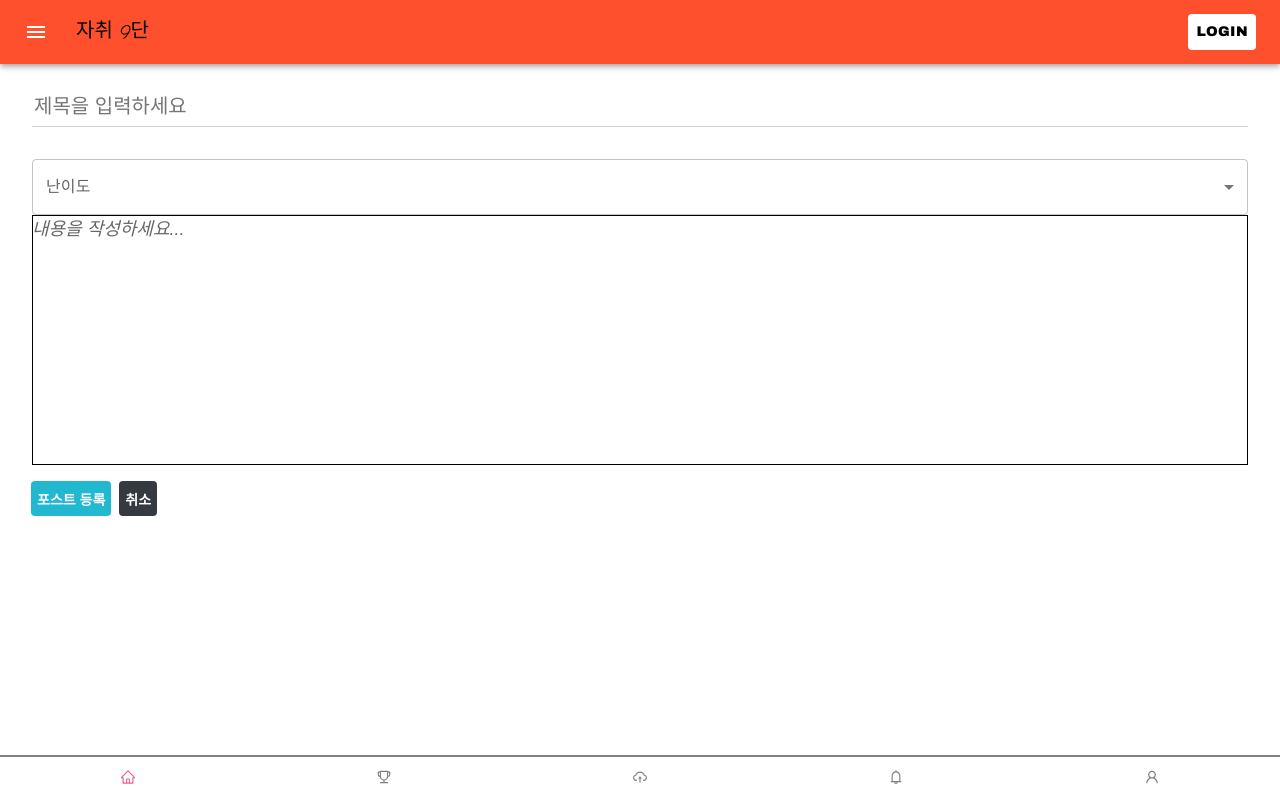
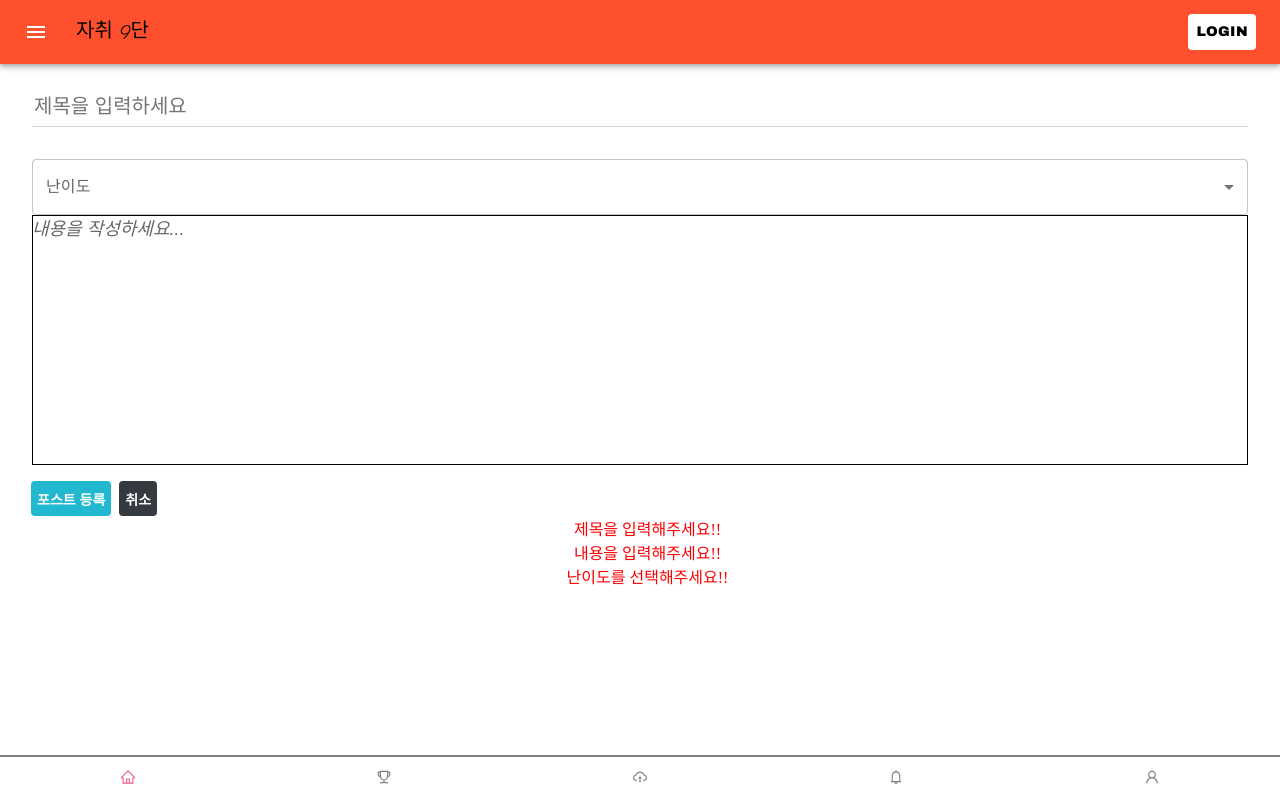
Before and after one commit to MinsungKimDev/2022_Capstone, a React (Create React App) app in the folder blog-frontend/: page /write in a window 1280 px wide. Both pictures are taken after a click on the button "포스트 등록". Built offline with nearby package versions, Linux system fonts and the light colour scheme.

Commit message:
add nullpost error message

```diff
--- a/blog-frontend/src/components/write/WriteActionButton.js
+++ b/blog-frontend/src/components/write/WriteActionButton.js
@@ -17,15 +17,25 @@ const StyledButton = styled(Button)`
         margin-left: 0.5rem;
     }
 `;
+const ErrorMessage = styled.div`
+    color: red;
+    text-align: center;
+    font-size: 0.875rem
+    margin-top: 1rem;
+    `;
 
-const WriteActionButtons = ({onCancel, onPublish})=>{
+const WriteActionButtons = ({onCancel, onPublish, nullPostTitle, nullPostBody, nullPostLevel})=>{
     return (
         <WriteActionButtonsBlock>
             <StyledButton cyan onClick={onPublish}>
                 포스트 등록
             </StyledButton>
             <StyledButton onClick = {onCancel}>취소</StyledButton>
+            {nullPostTitle? nullPostTitle&&<ErrorMessage>{nullPostTitle}</ErrorMessage> : ""}
+            {nullPostBody? nullPostBody&&<ErrorMessage>{nullPostBody}</ErrorMessage> : ""}
+            {nullPostLevel? nullPostLevel&&<ErrorMessage>{nullPostLevel}</ErrorMessage> : ""}
         </WriteActionButtonsBlock>
+
     );
 };
 
--- a/blog-frontend/src/containers/write/WriteActionButtonsContainer.js
+++ b/blog-frontend/src/containers/write/WriteActionButtonsContainer.js
@@ -1,10 +1,14 @@
-import React, { useEffect } from "react";
+import React, { useEffect, useState } from "react";
 import WriteActionButtons from "../../components/write/WriteActionButton";
 import { useSelector, useDispatch } from "react-redux";
 import { withRouter } from "react-router-dom";
-import { writePost } from '../../modules/write'
+import write, { writePost } from '../../modules/write'
 
 const WriteActionButtonsContainer = ({history}) => {
+    const [nullPostTitle, setNullPostTitle] = useState("");
+    const [nullPostBody, setNullPostBody] = useState("");
+    const [nullPostLevel, setNullPostLevel] = useState("");
+
     const dispatch = useDispatch();
     const { title, body, level, post, postError } = useSelector(({write}) => ({
         title: write.title,
@@ -13,6 +17,22 @@ const WriteActionButtonsContainer = ({history}) => {
         post: write.post,
         postError: write.postError,
     }));
+
+    const hideNull = () => {
+        if(title==="") {
+        setTimeout(()=>{ setNullPostTitle(false) }, 4000);
+        clearTimeout();
+        }
+        if(body===""){
+            setTimeout(()=>{ setNullPostBody(false) }, 4000);
+            clearTimeout();
+        }
+        if(level===""){
+            setTimeout(()=>{ setNullPostLevel(false) }, 4000);
+            clearTimeout();
+        }
+    };
+
     //포스트 등록
     const onPublish = () => {
         if(title!=="" && body!=="" && level!==""){
@@ -26,12 +46,18 @@ const WriteActionButtonsContainer = ({history}) => {
         } else {
             if(title==="") {
                 alert("제목을 입력해주세요!!");
+                setNullPostTitle("제목을 입력해주세요!!");
+                hideNull();
             }
             if(body==="") {
                 alert("내용을 입력해주세요!!");
+                setNullPostBody("내용을 입력해주세요!!");
+                hideNull();
             }
             if(level===""){
                 alert("난이도를 선택해주세요!!");
+                setNullPostLevel("난이도를 선택해주세요!!");
+                hideNull();
             }
         }
     };
@@ -50,7 +76,7 @@ const WriteActionButtonsContainer = ({history}) => {
             console.log(postError);
         }
     }, [history, post, postError]);
-    return <WriteActionButtons onPublish={onPublish} onCancel={onCancel} />;
+    return <WriteActionButtons onPublish={onPublish} onCancel={onCancel} nullPostTitle={nullPostTitle} nullPostBody={nullPostBody} nullPostLevel={nullPostLevel}/>;
 }
 
 export default withRouter(WriteActionButtonsContainer);
--- a/blog-frontend/src/modules/posts.js
+++ b/blog-frontend/src/modules/posts.js
@@ -23,13 +23,15 @@ export function* postsSaga() {
 const initialState = {
     posts: null,
     error: null,
+    lastPage: 1,
 };
 
 const posts = handleActions(
     {
-        [LIST_POSTS_SUCCESS]: (state, {payload: posts}) => ({
+        [LIST_POSTS_SUCCESS]: (state, {payload: posts, meta: response}) => ({
             ...state,
             posts,
+            lastPage: parseInt(response.headers['last-page'], 10),
         }),
         [LIST_POSTS_FAILURE]: (state, {payload: error}) => ({
             ...state,
```
Also changed, not shown: blog-frontend/src/components/write/Editor.js (+4 -3 lines), blog-frontend/src/containers/posts/Pagination.js (added).
